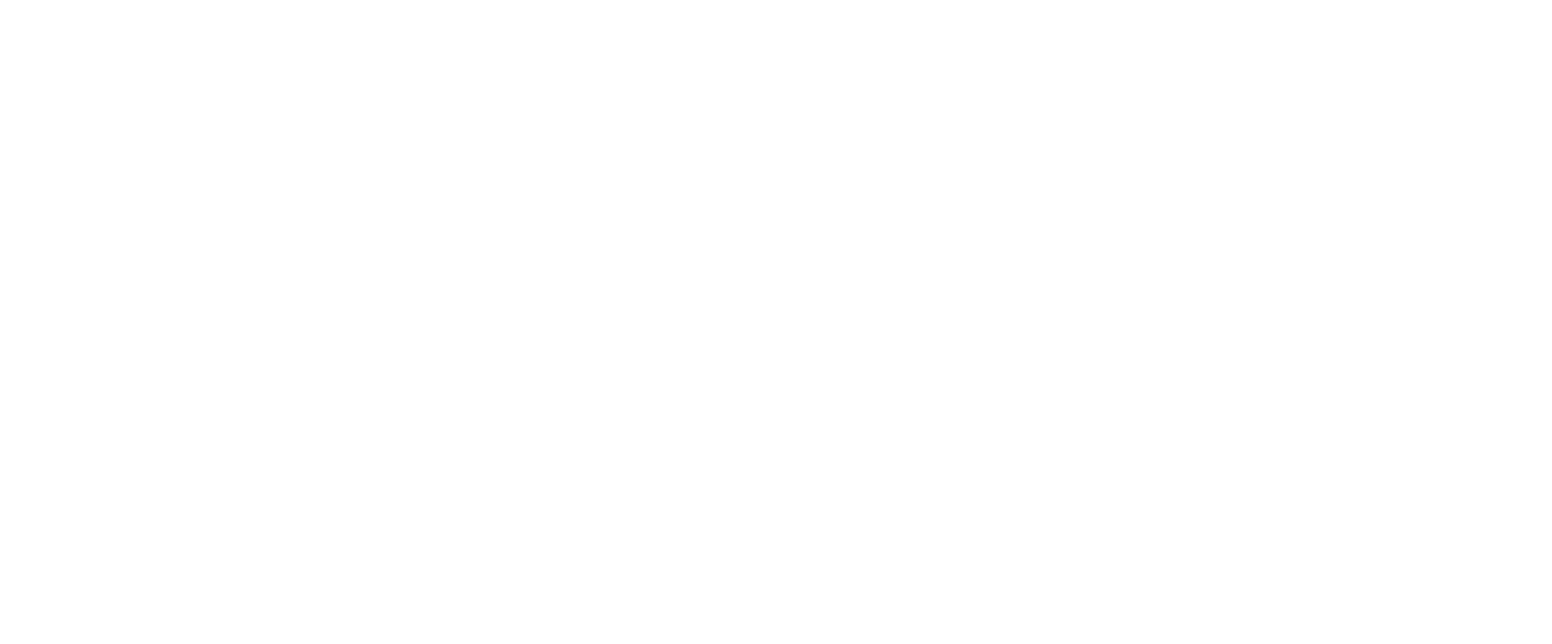
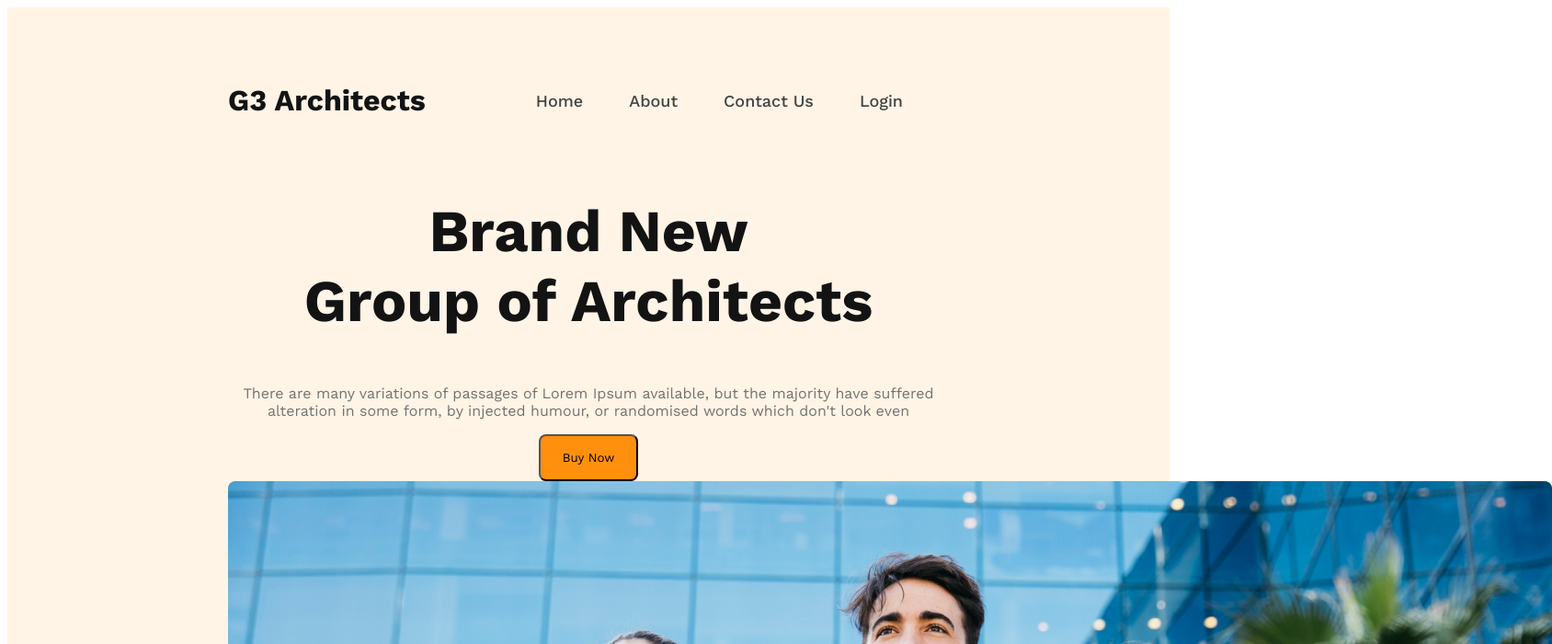
Before and after one commit to ashiq50/g3-architect-website, a plain HTML site: page index.html in a window 1280 px wide. Shown: the top 700 px of the page at 92% size, 1688 px wide, since content can reach past the window. Drawn offline with nearby package versions, Linux system fonts and the light colour scheme.

Commit message:
added banner content

```diff
--- a/index.html
+++ b/index.html
@@ -8,7 +8,23 @@
 </head>
 <body>
     <header>
-
+        <nav>
+            <h3>G3 Architects</h3>
+            <ul>
+                <li><a href="">Home</a></li>
+                <li><a href="">About</a></li>
+                <li><a href="">Contact Us</a></li>
+                <li><a href="">Login</a></li>
+            </ul>
+        </nav>
+        <div class="banner">
+           <div class="banner-content">
+            <h2 class="banner-title">Brand New <br> Group of Architects</h2>
+                <p class="banner-description">There are many variations of passages of Lorem Ipsum available, but the majority have suffered alteration in some form, by injected humour, or randomised words which don't look even</p>
+                <button class="btn-primary">Buy Now</button>
+           </div>
+                <img src="./images/banner.png" alt="">
+        </div>
     </header>
     <main>
 
--- a/styles/style.css
+++ b/styles/style.css
@@ -0,0 +1,62 @@
+/* work sans google font from google */
+@import url("https://fonts.googleapis.com/css2?family=Work+Sans:ital,wght@0,100..900;1,100..900&display=swap");
+
+* {
+  font-family: "Work Sans", sans-serif;
+}
+
+/* header styles */
+
+header {
+  background: rgba(255, 144, 14, 0.1);
+  padding: 50px 240px;
+}
+
+nav {
+  display: flex;
+  justify-content: space-between;
+  align-items: center;
+}
+nav h3 {
+  color: rgb(19, 19, 19);
+  font-weight: 700;
+  font-size: 2rem;
+}
+nav > ul {
+  display: flex;
+}
+
+nav li {
+  list-style: none;
+  margin-right: 50px;
+  font-size: 18px;
+  font-weight: 500;
+}
+nav li a {
+  text-decoration: none;
+  color: #424242;
+}
+
+/* banner styles */
+.banner-content {
+  max-width: 850px;
+  text-align: center;
+  margin: 0 auto;
+}
+.banner-title {
+  color: rgb(19, 19, 19);
+  font-size: 4rem;
+  font-weight: 700;
+}
+
+.banner-description {
+  color: rgb(114, 114, 114);
+  font-size: 1rem;
+  font-weight: 400;
+}
+.btn-primary {
+  border-radius: 8px;
+  background: rgb(255, 144, 14);
+  padding: 1rem 1.5rem;
+  cursor: pointer;
+}
```
Also changed, not shown: images/architect.png (added), images/banner.png (added), images/icons/customers.png (added), images/icons/email.png (added), images/icons/projects.png (added), images/icons/ribon.png (added), images/sponsors/amazon.png (added), images/sponsors/figma.png (added), images/sponsors/google.png (added), images/sponsors/spotify.png (added), images/sponsors/telerama.png (added), images/team1.png (added), images/team2.png (added), images/team3.png (added), 1 more files.
